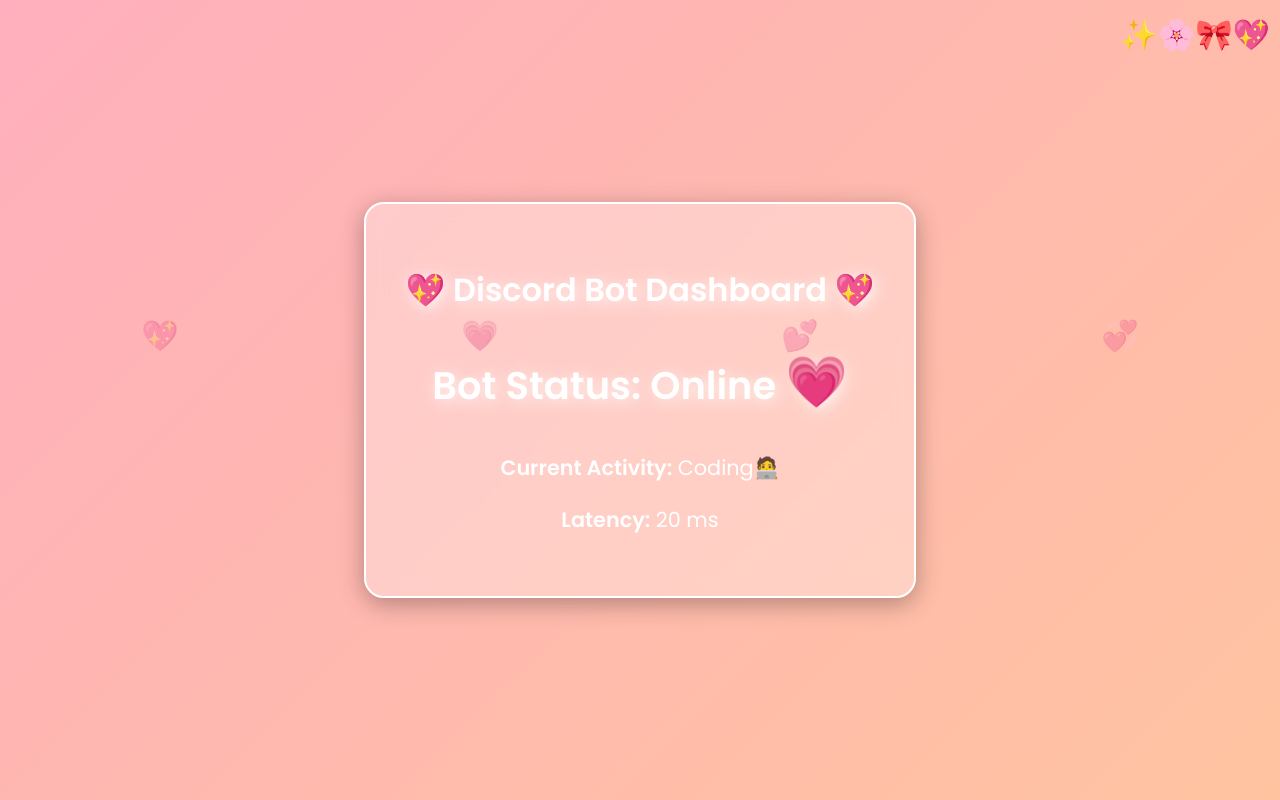
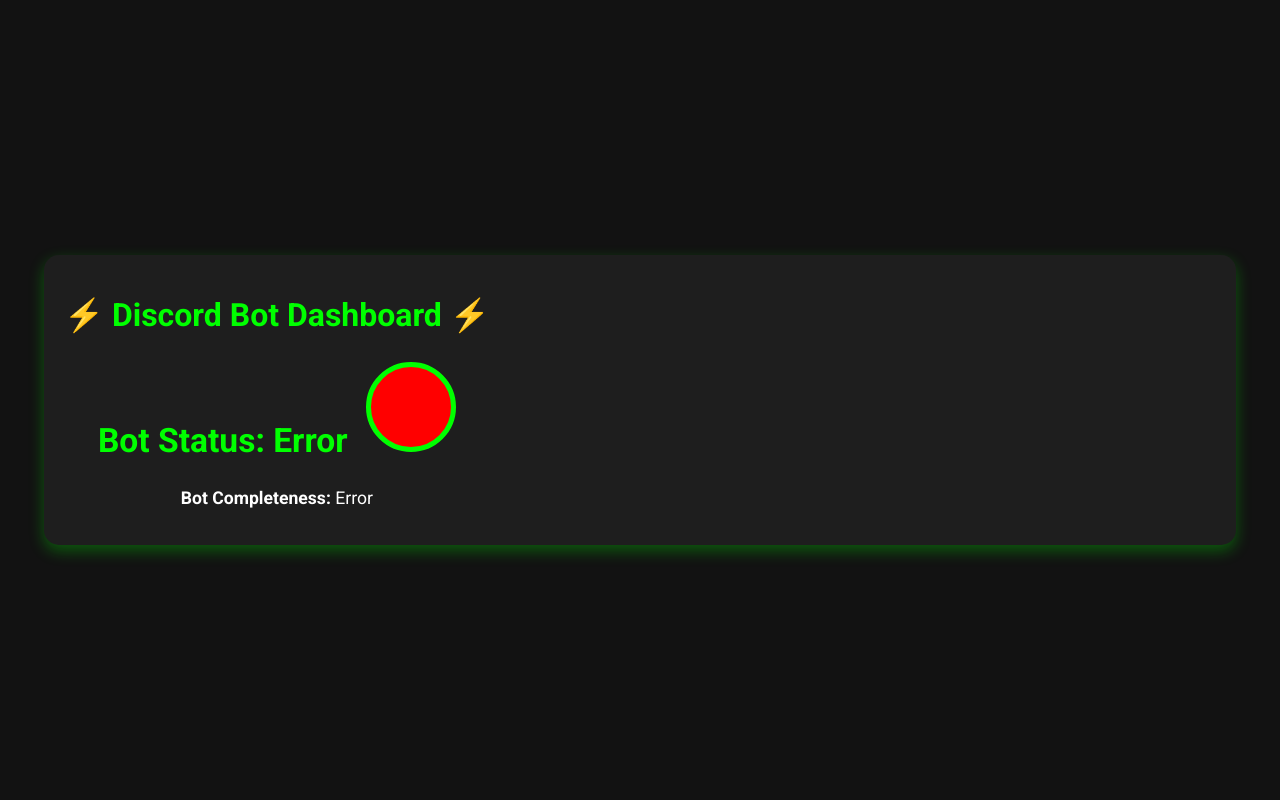
Before and after one commit to flanlx0007x/M.3-17, a Flask app: page / in a window 1280 px wide. Run offline with Flask 3, Linux system fonts and the light colour scheme.

Commit message:
Update index.html

```diff
--- a/templates/index.html
+++ b/templates/index.html
@@ -3,104 +3,85 @@
 <head>
     <meta charset="UTF-8">
     <meta name="viewport" content="width=device-width, initial-scale=1.0">
-    <title>💖 Bot Dashboard 💖</title>
+    <title>⚡ Bot Dashboard ⚡</title>
     <link rel="stylesheet" href="{{ url_for('static', filename='styles.css') }}">
     <style>
-        @import url('https://fonts.googleapis.com/css2?family=Poppins:wght@300;400;600&display=swap');
+        @import url('https://fonts.googleapis.com/css2?family=Roboto:wght@300;400;700&display=swap');
 
         body {
-            font-family: 'Poppins', sans-serif;
-            background: linear-gradient(135deg, #ffafbd, #ffc3a0);
+            font-family: 'Roboto', sans-serif;
+            background: #121212;
             color: #ffffff;
             display: flex;
-            justify-content: center;
-            align-items: center;
+            justify-content: center; /* ทำให้เนื้อหากลางแนวนอน */
+            align-items: center; /* ทำให้เนื้อหากลางแนวตั้ง */
             height: 100vh;
             margin: 0;
-            flex-direction: column;
+            flex-direction: row;
+            overflow: hidden;
+            box-sizing: border-box;
+        }
+        .dashboard {
+            background: #1e1e1e;
+            padding: 20px;
+            border-radius: 15px;
+            text-align: center;
+            box-shadow: 0 6px 15px rgba(0, 255, 0, 0.3);
+            max-width: 1200px;
+            width: 90%;
+            display: flex;
+            flex-direction: row;
+            justify-content: space-between;
+            align-items: center;
             overflow: hidden;
         }
-        .dashboard {
-            background: rgba(255, 255, 255, 0.3);
-            padding: 40px;
-            border-radius: 20px;
-            text-align: center;
-            box-shadow: 0 6px 25px rgba(0, 0, 0, 0.3);
-            animation: fadeIn 1.5s ease-in-out;
-            backdrop-filter: blur(10px);
-            border: 2px solid white;
-        }
-        @keyframes fadeIn {
-            from { opacity: 0; transform: translateY(-30px); }
-            to { opacity: 1; transform: translateY(0); }
-        }
         h1, h2 {
-            text-shadow: 3px 3px 15px rgba(255, 255, 255, 0.8);
+            color: #0f0;
         }
         .status-card {
-            margin: 20px 0;
-            font-size: 1.6em;
+            font-size: 1.4em;
+            margin: 10px 0;
         }
         .info {
-            font-size: 1.3em;
+            font-size: 1.1em;
             margin-top: 10px;
         }
-        .animated-heart {
-            font-size: 50px;
-            animation: heartbeat 1.5s infinite;
-            color: #ff69b4;
+        .features {
+            margin-top: 20px;
+            text-align: left;
+            background: #222;
+            padding: 10px;
+            border-radius: 10px;
+            flex: 1;
+            margin-left: 20px;
         }
-        @keyframes heartbeat {
-            0% { transform: scale(1); }
-            50% { transform: scale(1.3); }
-            100% { transform: scale(1); }
+        .circle {
+            width: 80px;
+            height: 80px;
+            border-radius: 50%;
+            display: inline-block;
+            margin-left: 10px;
+            border: 5px solid;
+            background-image: conic-gradient(#0f0 0% 0%, #f00 0% 100%);
+            transition: background-image 0.5s ease;
         }
-        .decorative-elements {
-            position: absolute;
-            top: 10px;
-            right: 10px;
-            font-size: 30px;
-            animation: float 3s infinite alternate;
-        }
-        @keyframes float {
-            from { transform: translateY(0px); }
-            to { transform: translateY(10px); }
-        }
-        .floating-hearts {
-            position: absolute;
-            bottom: 0;
-            width: 100%;
-            display: flex;
-            justify-content: space-around;
-        }
-        .heart {
-            font-size: 30px;
-            opacity: 0.7;
-            animation: rise 5s infinite;
-        }
-        @keyframes rise {
-            0% { transform: translateY(0px); opacity: 0.7; }
-            100% { transform: translateY(-100vh); opacity: 0; }
+        @keyframes spin {
+            0% { transform: rotate(0deg); }
+            100% { transform: rotate(360deg); }
         }
     </style>
 </head>
 <body>
-    <div class="decorative-elements">✨🌸🎀💖</div>
     <div class="dashboard">
-        <h1>💖 Discord Bot Dashboard 💖</h1>
-        <div class="status-card">
-            <h2>Bot Status: <span id="bot-status">Checking...</span> <span class="animated-heart">💗</span></h2>
+        <div>
+            <h1>⚡ Discord Bot Dashboard ⚡</h1>
+            <div class="status-card">
+                <h2>Bot Status: <span id="bot-status">Checking...</span> <span class="circle" id="bot-status-circle"></span></h2>
+            </div>
+            <div class="info">
+                <p><strong>Bot Completeness:</strong> <span id="feature-percentage">Calculating...</span></p> <!-- เปลี่ยนเป็นการแสดงแค่ความสมบูรณ์ -->
+            </div>
         </div>
-        <div class="info">
-            <p><strong>Current Activity:</strong> <span id="bot-activity">Fetching...</span></p>
-            <p><strong>Latency:</strong> <span id="bot-latency">Fetching...</span> ms</p>
-        </div>
-    </div>
-    <div class="floating-hearts">
-        <span class="heart">💖</span>
-        <span class="heart">💗</span>
-        <span class="heart">💕</span>
-        <span class="heart">💞</span>
     </div>
     <script>
         document.addEventListener('DOMContentLoaded', function() {
@@ -108,12 +89,27 @@
                 .then(response => response.json())
                 .then(data => {
                     document.getElementById('bot-status').textContent = data.status;
-                    document.getElementById('bot-activity').textContent = data.activity;
-                    document.getElementById('bot-latency').textContent = data.latency;
+
+                    // คำนวณเปอร์เซ็นต์ความสมบูรณ์
+                    let completed = 0;
+                    let total = Object.keys(data.other_features).length;
+
+                    for (let [feature, status] of Object.entries(data.other_features)) {
+                        if (status === "🟢") completed++;
+                    }
+                    let percentage = ((completed / total) * 100).toFixed(1);
+                    document.getElementById('feature-percentage').textContent = `${percentage}% Complete`;
+
+                    // Update the circle color based on the feature completion percentage
+                    const circle = document.getElementById('bot-status-circle');
+                    const greenPercent = percentage;
+                    const redPercent = 100 - greenPercent;
+                    circle.style.backgroundImage = `conic-gradient(#0f0 ${greenPercent}% ${greenPercent}%, #f00 ${greenPercent}% ${greenPercent + redPercent}%)`;
                 })
                 .catch(error => {
                     console.error('Error fetching bot status:', error);
                     document.getElementById('bot-status').textContent = 'Error';
+                    document.getElementById('feature-percentage').textContent = 'Error';
                 });
         });
     </script>
```
